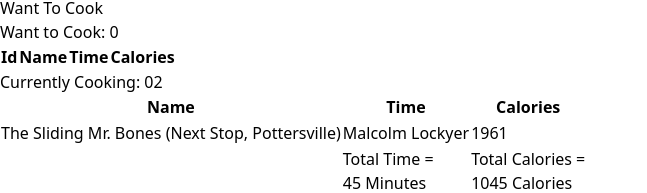
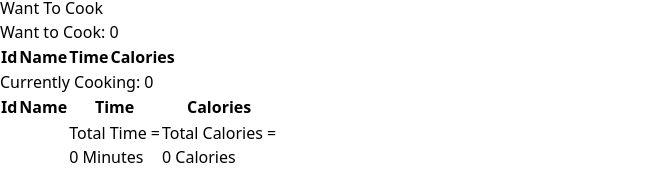
Before and after one commit to aaaziim/chefs-table, a React (Vite) app: page / in a window 1280 px wide. Shown: the part 4092-4285 px from the top of the page, without its empty margins (0-647 px from the left). After the commit the page ends 4262 px from the top, so only its background shows below. Built offline with nearby package versions, Linux system fonts and the light colour scheme.

Commit message:
Preparing updated

```diff
--- a/src/components/Blogs/Blogs.jsx
+++ b/src/components/Blogs/Blogs.jsx
@@ -9,6 +9,10 @@ const Blogs = () => {
 
     const [blogs, setBlogs] = useState([]);
     const [carts, setCarts] = useState([]);
+    const [processingCarts, setProcessingCarts] = useState([]);
+
+    const [time, setTime] = useState(0)
+    const [calories, setCalories] = useState(0)
     const notify = () => toast("This is already in cart");
 
     useEffect(() => {
@@ -16,7 +20,8 @@ const Blogs = () => {
             .then(res => res.json())
             .then(data => setBlogs(data))
     }, [])
-
+    let totalCalories = 0;
+    let totalTime = 0;
     const handleWantToCook = (item) => {
         const newCart = [...carts];
         if (newCart.includes(item)) {
@@ -26,9 +31,37 @@ const Blogs = () => {
             setCarts(newCart)
         }
 
+    }
+    const handleRemoveFromWantToCook = (item) => {
+        const newCart = carts.filter(cart => cart.recipe_id !== item.recipe_id)
+
+        setCarts(newCart)
 
 
     }
+
+    const handleProcessing = (item) => {
+        const newProcessingCart = [...processingCarts];
+
+        if (newProcessingCart.includes(item)) {
+            toast("This is already in process");
+        } else {
+            newProcessingCart.push(item);
+            setProcessingCarts(newProcessingCart);
+            handleRemoveFromWantToCook(item)
+            // Calculate totals based on the updated cart
+            let totalCalories = 0;
+            let totalTime = 0;
+
+            newProcessingCart.forEach(recipe => {
+                totalCalories += parseInt(recipe.calories); // Extract numeric value
+                totalTime += parseInt(recipe.preparing_time); // Extract numeric value
+            });
+
+            setCalories(totalCalories);
+            setTime(totalTime);
+        }
+    };
     return (
         <section className="my-6">
             <h1 className="text-3xl text-center">
@@ -61,7 +94,7 @@ const Blogs = () => {
                     <div>
                         <h1 className="text-2xl font-bold text-center my-2 pb-2 border-b-2">Want to Cook: {carts.length}</h1>
                         <ToastContainer ></ToastContainer>
-                        <table className="w-full border-collapse">
+                        <table className="w-full border-collapse my-8">
                             <thead>
                                 <tr>
                                     <th>Id</th>
@@ -74,13 +107,47 @@ const Blogs = () => {
 
                                 {
                                     carts.map((cart, idx) => <Cart key={cart.recipe_id} cart={cart}
+                                        handleProcessing={handleProcessing}
                                         idx={idx}></Cart>)
                                 }
 
                             </tbody>
                         </table>
+                        <div>
+                            <h1 className="text-2xl font-bold text-center my-2 pb-2 border-b-2">Currently Cooking: {processingCarts.length}</h1>
+                            <table className="w-full border-collapse text-center">
+                                <thead>
+                                    <tr>
+                                        <th>Id</th>
+                                        <th>Name</th>
+                                        <th>Time</th>
+                                        <th>Calories</th>
+                                    </tr>
+                                </thead>
+                                <tbody>
+                                    {
+                                        processingCarts.map((processingCart, idx) => <CartProcessing key={processingCart.recipe_id} processingCart={processingCart}
+                                            idx={idx}></CartProcessing>)
+                                    }
 
-                        <CartProcessing></CartProcessing>
+
+                                    <tr>
+                                        <td></td>
+                                        <td></td>
+                                        <td className="px-4 py-2">
+                                            Total Time = <br />
+                                            {time} Minutes
+                                        </td>
+                                        <td className="px-4 py-2">
+                                            Total Calories = <br />
+                                            {calories} Calories
+                                        </td>
+                                    </tr>
+                                </tbody>
+                            </table>
+
+                        </div>
+
                     </div>
 
 
--- a/src/components/Cart/Cart.jsx
+++ b/src/components/Cart/Cart.jsx
@@ -1,19 +1,18 @@
 import React from 'react';
 import CartProcessing from './CartProcessing';
 
-const Cart = ({ cart, idx }) => {
+const Cart = ({ cart, idx, handleProcessing }) => {
     const { recipe_name, preparing_time, calories
 
     } = cart
-    console.log(cart)
     return (
         <tr className="bg-gray-100 text-center ">
-            <td className="px-4 py-2 rounded-l-xl my-4">{idx + 1}</td>
+            <td className="px-4 py-2 my-4">{idx + 1}</td>
             <td className="px-4 py-2">{recipe_name}</td>
             <td className="px-4 py-2">{preparing_time}</td>
             <td className="px-4 py-2">{calories}</td>
             <td className="px-4 py-2 rounded-r-xl">
-                <button className="px-3 py-2 bg-[#0BE58A] rounded-lg my-4">Preparing</button>
+                <button className="px-3 py-2 bg-[#0BE58A] rounded-lg my-4" onClick={() => handleProcessing(cart)}>Preparing</button>
             </td>
         </tr>
     );
--- a/src/components/Cart/CartProcessing.jsx
+++ b/src/components/Cart/CartProcessing.jsx
@@ -1,39 +1,19 @@
 import React from 'react';
 
-const CartProcessing = () => {
+const CartProcessing = ({ processingCart, idx }) => {
+    const { recipe_name, preparing_time, calories
+
+    } = processingCart;
+
     return (
-        <div>
-            <h1 className="text-2xl font-bold text-center my-2 pb-2 border-b-2">Currently Cooking: 02</h1>
-            <table className="w-full border-collapse">
-                <thead>
-                    <tr>
-                        <th>Name</th>
-                        <th>Time</th>
-                        <th>Calories</th>
-                    </tr>
-                </thead>
-                <tbody>
-                    <tr className="bg-gray-100 text-center">
-                        <td className="px-4 py-2 rounded-l-xl">The Sliding Mr. Bones (Next Stop, Pottersville)</td>
-                        <td className="px-4 py-2">Malcolm Lockyer</td>
-                        <td className="px-4 py-2">1961</td>
+        <tr className="bg-gray-100 text-center">
 
-                    </tr>
-                    <tr>
-                        <td></td>
-                        <td className="px-4 py-2">
-                            Total Time = <br />
-                            45 Minutes
-                        </td>
-                        <td className="px-4 py-2">
-                            Total Calories = <br />
-                            1045 Calories
-                        </td>
-                    </tr>
-                </tbody>
-            </table>
+            <td className="px-4 py-2 ">{idx + 1}</td>
+            <td className="px-4 py-2 ">{recipe_name}</td>
+            <td className="px-4 py-2">{preparing_time}</td>
+            <td className="px-4 py-2">{calories}</td>
 
-        </div>
+        </tr>
     );
 };
 
```
